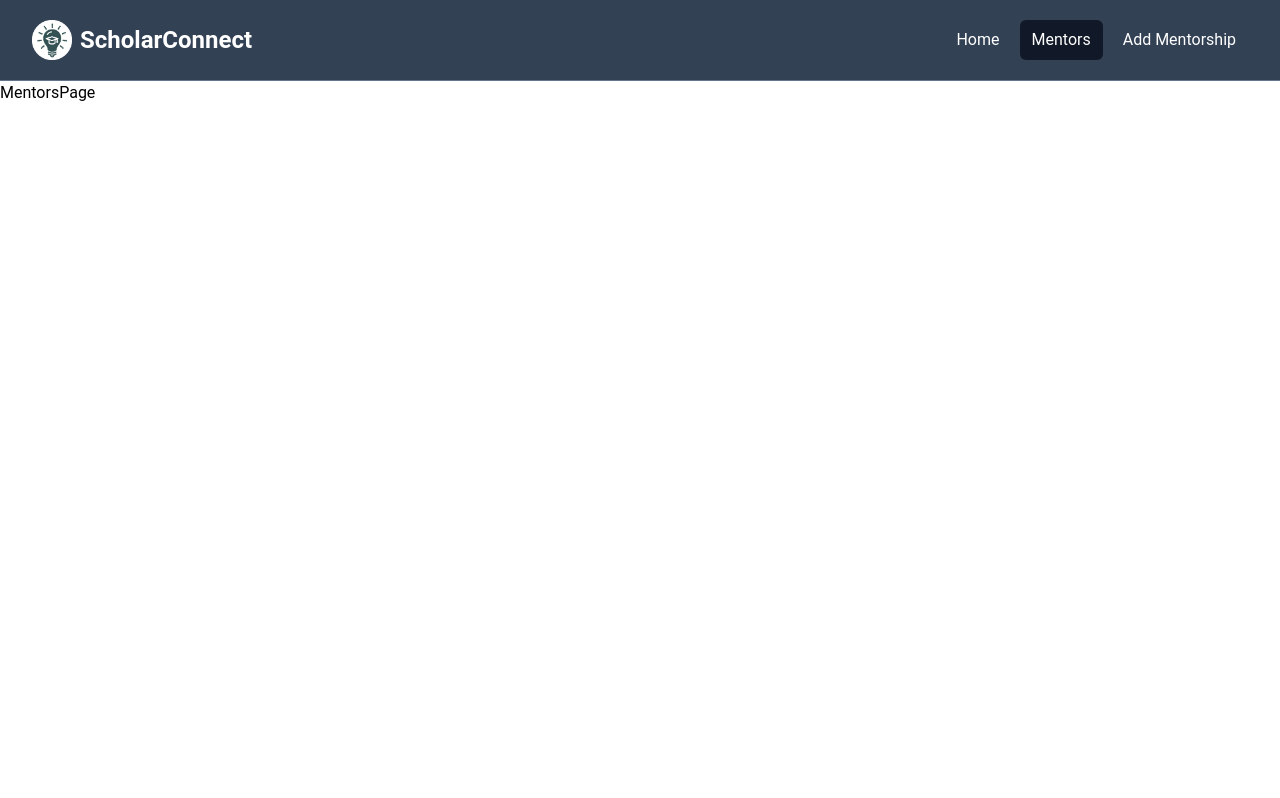
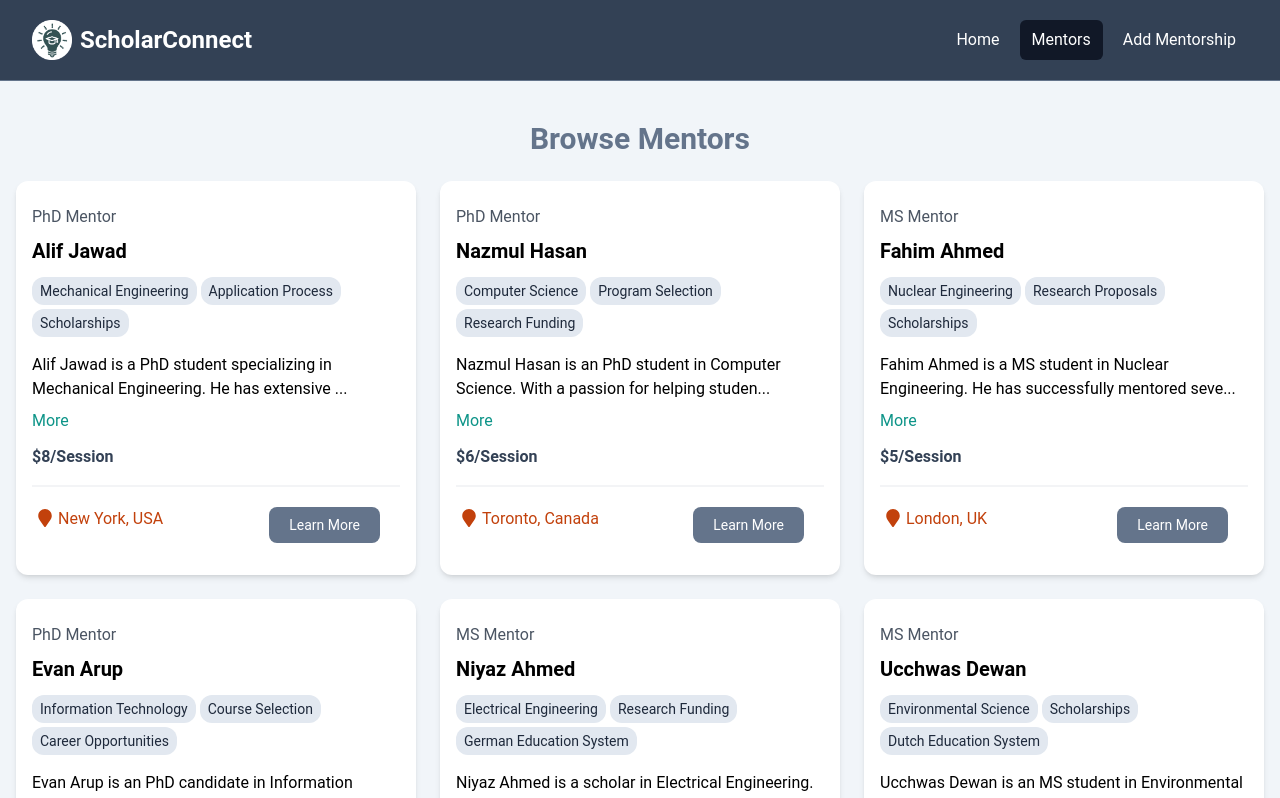
Before and after one commit to ashik061/ScholarConnect, a React (Vite) app: page /mentors in a window 1280 px wide. Shown: the top 798 px of the page. Built offline with nearby package versions, Linux system fonts and the light colour scheme.

Commit message:
Mentors page updated.

```diff
--- a/src/components/MentorListings.jsx
+++ b/src/components/MentorListings.jsx
@@ -2,19 +2,19 @@ import React from 'react'
 import mentors from '../assets/jsons/mentors.json'
 import MentorListing from './MentorListing'
 
-const MentorListings = () => {
+const MentorListings = ({isHome = false}) => {
     //console.log(mentors)
 
-    const topMentors = mentors.slice(0, 3)
+    const mentorListings = isHome ? mentors.slice(0, 3) : mentors
 
     return (
         <section className="bg-slate-100 px-4 py-10">
             <div className="container-xl lg:container m-auto">
                 <h2 className="text-3xl font-bold text-slate-500 mb-6 text-center">
-                    Browse Mentors
+                    {isHome ? "Top Mentors" : "Browse Mentors"}
                 </h2>
                 <div className="grid grid-cols-1 md:grid-cols-3 gap-6">
-                    {topMentors.map((mentor) => (
+                    {mentorListings.map((mentor) => (
                         <MentorListing key={mentor.id} mentor= {mentor}/>
                     ))}
 
--- a/src/pages/HomePage.jsx
+++ b/src/pages/HomePage.jsx
@@ -12,7 +12,7 @@ const HomePage = () => {
         <>
             <Hero />
             <HomeCards />
-            <MentorListings />
+            <MentorListings isHome= {true}/>
             <ViewAllMentors />
             <Footer />
         </>
--- a/src/pages/MentorsPage.jsx
+++ b/src/pages/MentorsPage.jsx
@@ -1,8 +1,9 @@
 import React from 'react'
+import MentorListings from '../components/MentorListings'
 
 const MentorsPage = () => {
   return (
-    <div>MentorsPage</div>
+    <MentorListings className="bg-slate-100 px-4 py-6"/>
   )
 }
 
```
